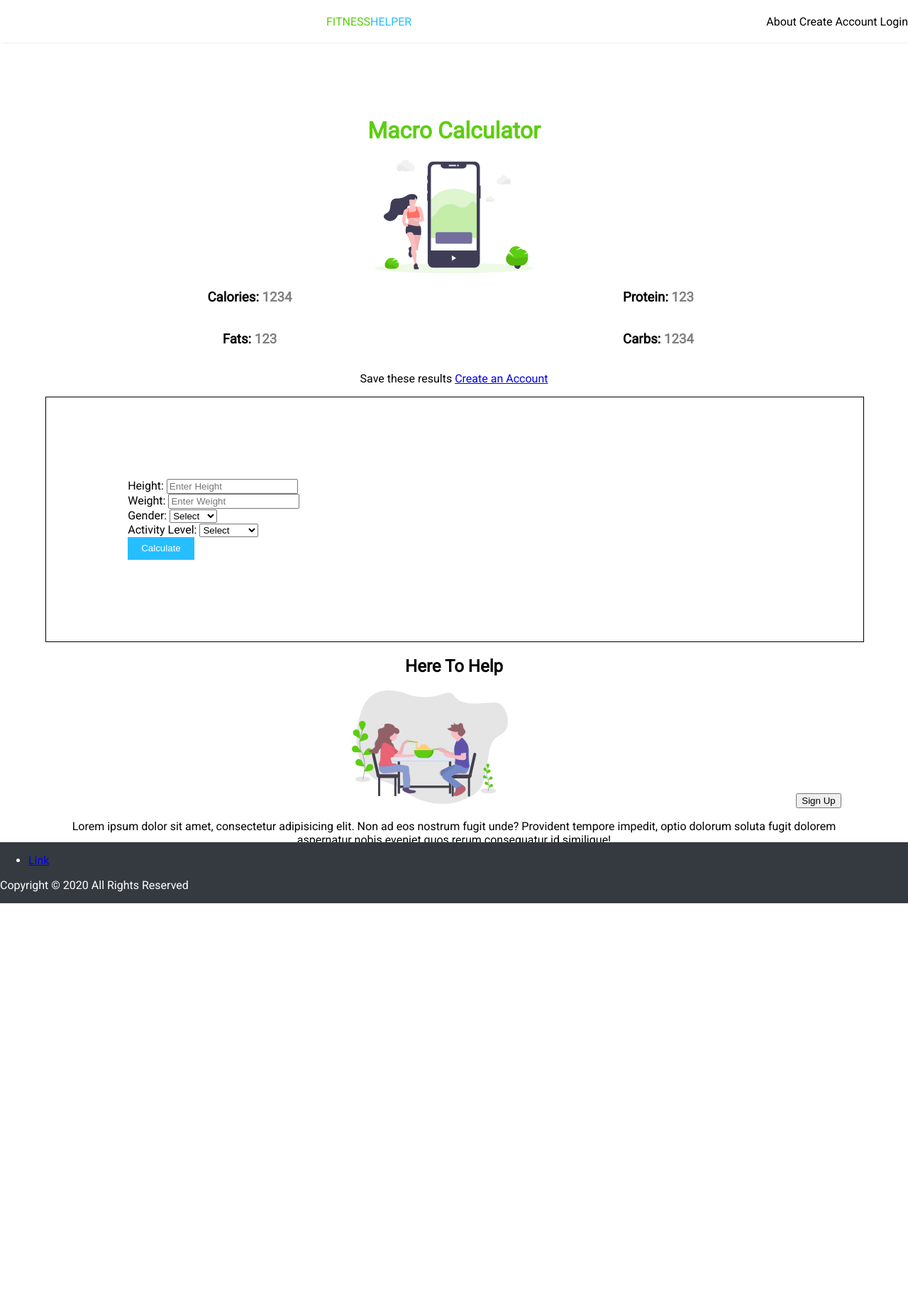
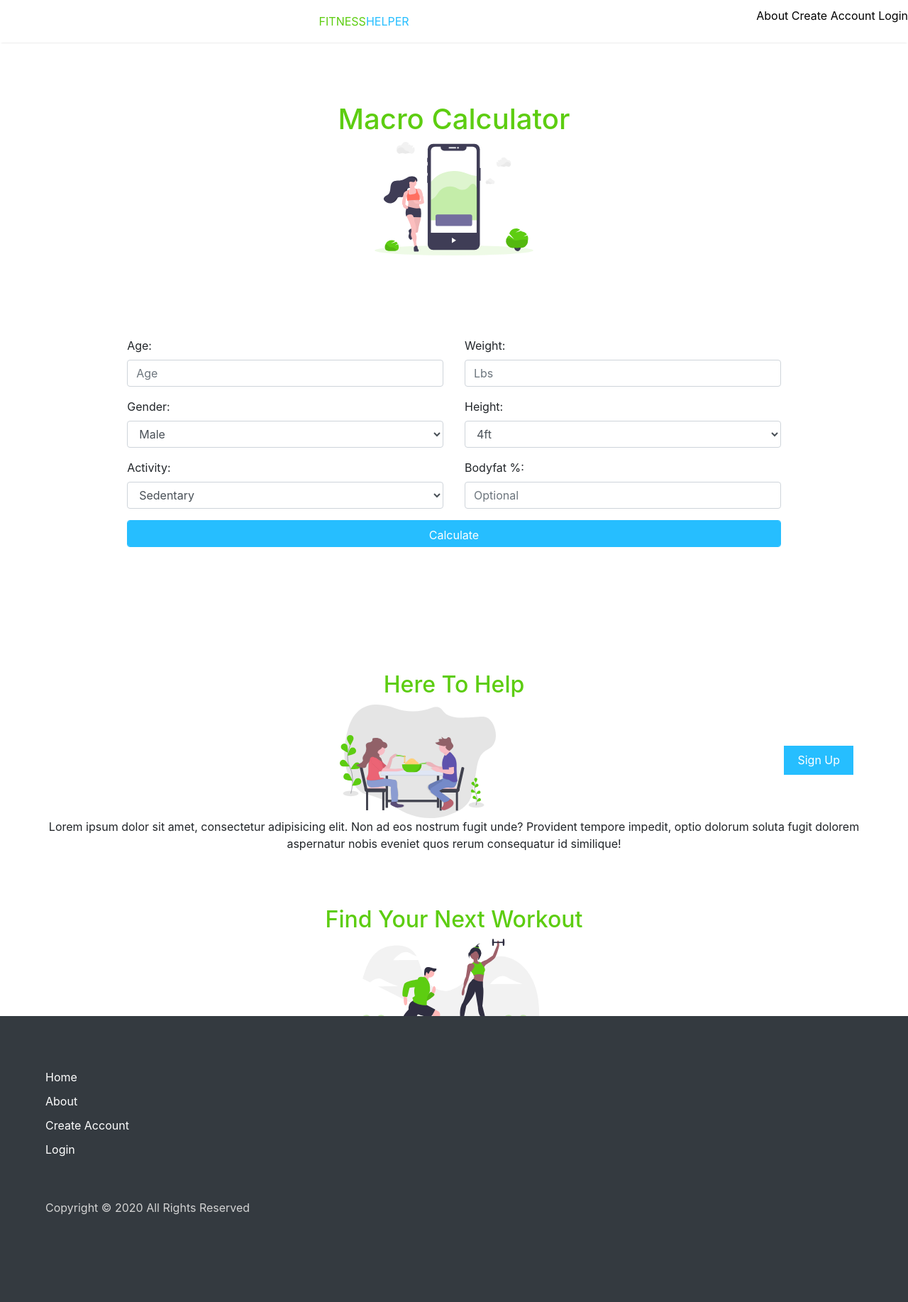
Before and after one commit to Bhevans17/FitnessHelper, a PHP site: page / in a window 1280 px wide. Shown: the whole page at 71% size. Before the commit the page ends 1273 px from the top, so only its background shows below. Run offline with PHP 8.4, Linux system fonts and the light colour scheme; some libraries are stand-ins or nearby versions.

Commit message:
Edited homepage styles

```diff
--- a/index.html
+++ b/index.html
@@ -7,6 +7,11 @@
     <meta http-equiv="X-UA-Compatible" content="ie=edge">
     <link href="style.css" type="text/css" rel="stylesheet">
     <link href="https://fonts.googleapis.com/css?family=Roboto&display=swap" rel="stylesheet">
+    <link rel="stylesheet" href="https://stackpath.bootstrapcdn.com/bootstrap/4.4.1/css/bootstrap.min.css"
+        integrity="sha384-Vkoo8x4CGsO3+Hhxv8T/Q5PaXtkKtu6ug5TOeNV6gBiFeWPGFN9MuhOf23Q9Ifjh" crossorigin="anonymous">
+    <script src="https://stackpath.bootstrapcdn.com/bootstrap/4.4.1/js/bootstrap.min.js"
+        integrity="sha384-wfSDF2E50Y2D1uUdj0O3uMBJnjuUD4Ih7YwaYd1iqfktj0Uod8GCExl3Og8ifwB6"
+        crossorigin="anonymous"></script>
     <title>Fitness Helper</title>
 </head>
 
@@ -39,6 +44,7 @@
     </nav>
     <!-- Main -->
     <main>
+        <div class="calculator-wrapper">
             <h1>Macro Calculator</h1>
             <img src="./img/undraw_fitness_tracker_3033.svg" alt="">
             <div class="macro-calculator-results">
@@ -51,42 +57,102 @@
             </div>
 
             <form class="macro-calculator" action="#">
-            <label for="#">Height:</label>
-            <input type="text" placeholder="Enter Height">
-            <br>
-            <label for="#">Weight:</label>
-            <input type="text" placeholder="Enter Weight">
-            <br>
-            <label for="#">Gender:</label>
-            <select name="cars">
-                <option value="#">Select</option>
-                <option value="sendentary">Male</option>
-                <option value="moderate">Female</option>
+                <div class="row">
+                    <div class="col">
+                        <div class="form-group">
+                            <label for="age">Age:</label>
+                            <input class="form-control" id="age" name="age" type="text" placeholder="Age">
+                        </div>
+                    </div>
+                    <div class="col">
+                        <div class="form-group">
+                            <label for="weight">Weight:</label>
+                            <input class="form-control" id="weight" name="weight" type="text" placeholder="Lbs">
+                        </div>
+                    </div>
+                </div>
+                <div class="row">
+                    <div class="col">
+
+                        <div class="form-group">
+                            <label for="gender">Gender:</label>
+                            <select class="form-control" id="gender" name="gender">
+                                <option value="male">Male</option>
+                                <option value="female">Female</option>
                             </select>
-            <br>
-            <label for="#">Activity Level:</label>
-            <select name="cars">
-                <option value="#">Select</option>
+                        </div>
+                    </div>
+                    <div class="col">
+                        <div class="form-group">
+                            <label for="height">Height:</label>
+                            <select class="form-control" id="height" name="height">
+                                <option value="#">4ft</option>
+                                <option value="#">4ft 1in</option>
+                            </select>
+                        </div>
+                    </div>
+                </div>
+                <div class="row">
+                    <div class="col">
+                        <div class="form-group">
+                            <label for="activity">Activity:</label>
+                            <select class="form-control" id="activity" name="activity">
                                 <option value="sendentary">Sedentary</option>
+                                <option value="light">Light</option>
                                 <option value="moderate">Moderate</option>
-                <option value="fiat">Fiat</option>
-                <option value="audi">Audi</option>
+                                <option value="heavy">Heavy</option>
+                                <option value="ahtlete">Athlete</option>
                             </select>
-            <br>
-            <button type="submit">Calculate</button>
+                        </div>
+                    </div>
+                    <div class="col">
+                        <div class="form-group">
+                            <label for="bodyfat">Bodyfat %:</label>
+                            <input class="form-control" id="bodyfat" name="bodyfat" type="text" placeholder="Optional">
+                        </div>
+                    </div>
+                </div>
+
+                <button class="form-control" type="submit">Calculate</button>
             </form>
+        </div>
+        <!-- Here To Help Section -->
+        <div class="here-to-help-wrapper">
             <h2> Here To Help</h2>
             <img src="./img/undraw_eating_together_tjhx.svg" alt="">
             <button>Sign Up</button>
-        <p>Lorem ipsum dolor sit amet, consectetur adipisicing elit. Non ad eos nostrum fugit unde? Provident tempore
-            impedit, optio dolorum soluta fugit dolorem aspernatur nobis eveniet quos rerum consequatur id similique!
+            <p>Lorem ipsum dolor sit amet, consectetur adipisicing elit. Non ad eos nostrum fugit unde? Provident
+                tempore
+                impedit, optio dolorum soluta fugit dolorem aspernatur nobis eveniet quos rerum consequatur id
+                similique!
             </p>
+        </div>
+        <!-- Find Workouts Section -->
+        <div class="find-workouts-wrapper">
+            <h2>Find Your Next Workout</h2>
+            <img src="./img/undraw_working_out_6psf.svg" alt="">
+            <p>Lorem ipsum dolor sit amet, consectetur adipisicing elit. Non ad eos nostrum fugit unde? Provident
+                tempore
+                impedit, optio dolorum soluta fugit dolorem aspernatur nobis eveniet quos rerum consequatur id
+                similique!
+            </p>
+        </div>
     </main>
+
     <!-- Footer -->
     <footer>
         <ul>
             <li>
-                <a href="#">Link</a>
+                <a href="#">Home</a>
+            </li>
+            <li>
+                <a href="#">About</a>
+            </li>
+            <li>
+                <a href="#">Create Account</a>
+            </li>
+            <li>
+                <a href="#">Login</a>
             </li>
         </ul>
         <p>Copyright &copy; 2020 All Rights Reserved</p>
--- a/style.css
+++ b/style.css
@@ -6,7 +6,7 @@ body {
 
 /*********** NAVIGATION ***********/
 nav {
-  display: flex;
+  display: flex !important;
   align-items: center;
   justify-content: center;
   height: 7.5vh;
@@ -16,6 +16,7 @@ nav {
   top: 0;
   position: fixed;
   overflow: hidden;
+  z-index: 1000;
 }
 
 nav a {
@@ -45,22 +46,7 @@ nav a {
   display: none;
 }
 
-.macro-calculator-results {
-  display: flex;
-  align-items: center;
-  justify-content: center;
-  flex-wrap: wrap;
-  text-align: center;
-}
-
-.macro-calculator-results h3 {
-  width: 50%;
-}
-
-.macro-calculator-results span {
-  color: grey;
-}
-
+/*********** MAIN ***********/
 main {
   margin-top: 10vh;
   padding: 5%;
@@ -76,9 +62,12 @@ main img {
   height: 20vh;
 }
 
+/*********** MACRO CALCULATOR ***********/
+.calculator-wrapper {
+  padding-bottom: 7.5vh;
+}
 main form {
-  width: 80%;
-  border: 1px solid black;
+  width: 100%;
   margin: 0 auto;
   text-align: left;
   padding: 10%;
@@ -98,12 +87,90 @@ main form {
   cursor: pointer;
 }
 
+.macro-calculator-results {
+  display: flex;
+  align-items: center;
+  justify-content: center;
+  flex-wrap: wrap;
+  text-align: center;
+  color: white;
+  background-color: #343a40;
+  border-radius: 25px;
+  padding: 5%;
+  margin: 5% 0;
+  display: none;
+}
+
+.macro-calculator-results h3 {
+  width: 50%;
+}
+
+.macro-calculator-results span {
+  color: lightgrey;
+}
+
+/*********** HERE TO HELP SECTION ***********/
+.here-to-help-wrapper {
+  padding-bottom: 7.5vh;
+}
+
+.here-to-help-wrapper h2 {
+  color: #5dcd11;
+}
+
+.here-to-help-wrapper button {
+  padding: 7.5px 18px;
+  background-color: #26beff;
+  border: 1px solid #26beff;
+  color: white;
+}
+
+.here-to-help-wrapper button:hover {
+  box-shadow: 0 12px 16px 0 rgba(0, 0, 0, 0.24),
+    0 17px 50px 0 rgba(0, 0, 0, 0.19);
+  transition: 0.3s;
+  cursor: pointer;
+}
+
+/*********** FIND WORKOUTS SECTION ***********/
+.find-workouts-wrapper {
+  margin-bottom: 30vh;
+}
+.find-workouts-wrapper h2 {
+  color: #5dcd11;
+}
+
+/*********** FOOTER ***********/
 footer {
   width: 100%;
+  padding: 5%;
   background-color: #343a40;
-  color: white;
+  color: lightgrey;
   position: absolute;
   bottom: 0;
+}
+
+footer p {
+  margin: 5% 0;
+}
+
+footer ul {
+  list-style: none;
+  margin: 0;
+  padding: 0;
+}
+
+footer ul li {
+  padding-top: 10px;
+}
+
+footer a {
+  color: white;
+  text-decoration: none;
+}
+
+footer a:hover {
+  color: grey;
 }
 
 /*********** MAIN ***********/
```
Also changed, not shown: img/undraw_working_out_6psf.svg (added). Lines whose indentation alone changed are shown as unchanged.
